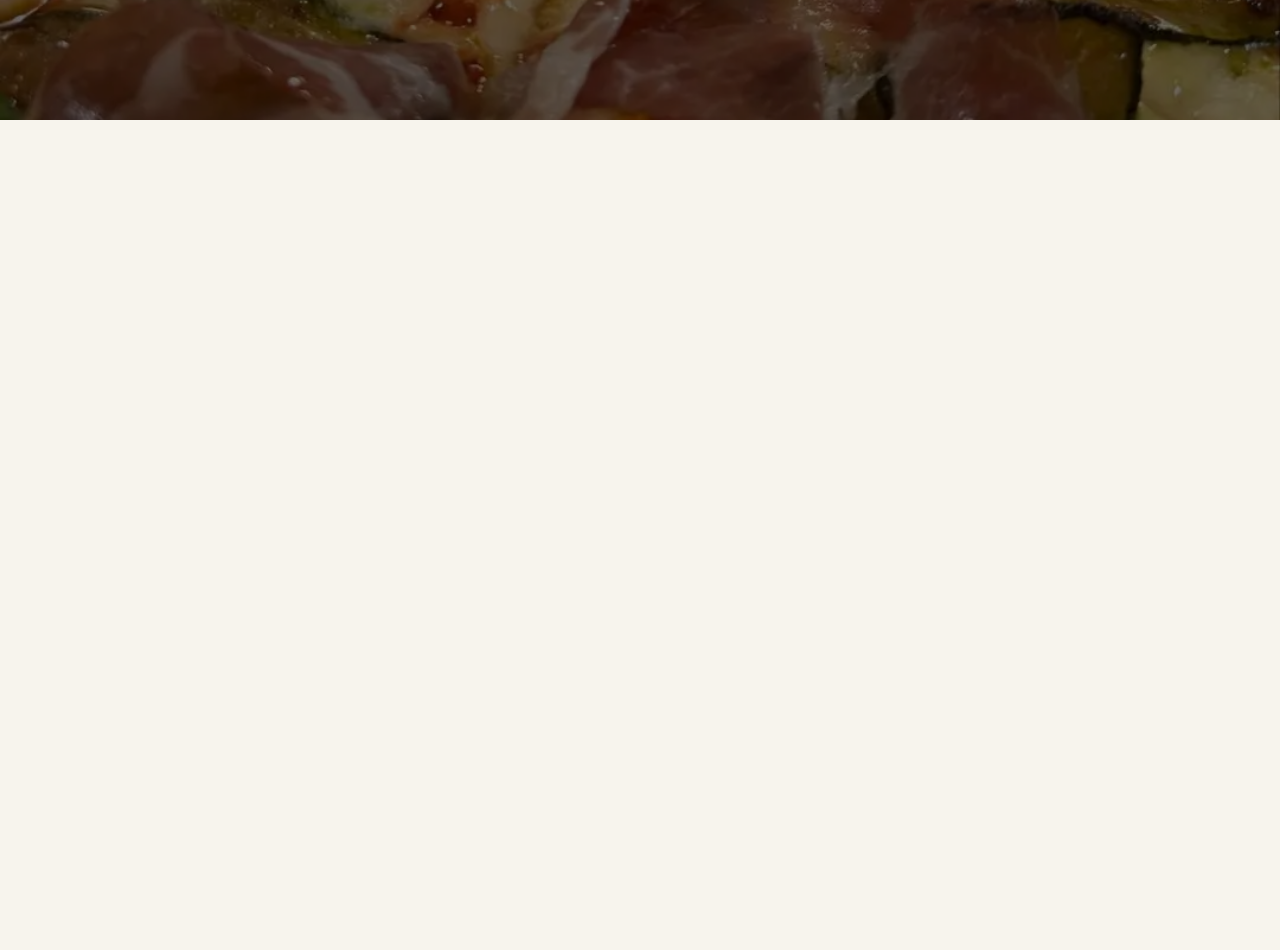
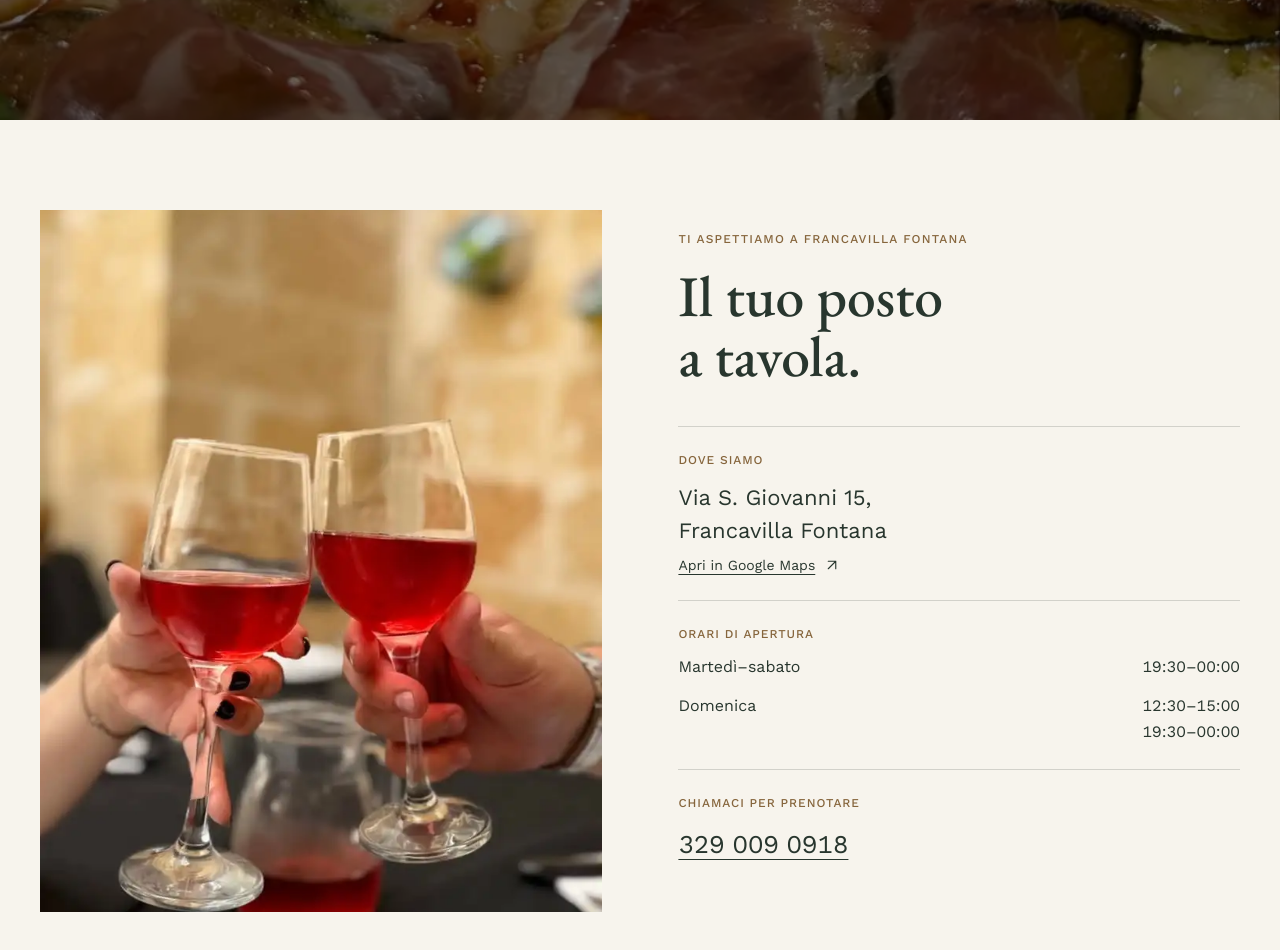
Before and after one commit to FrancescoPalasciano/richardus, a Next.js app: page / in a window 1280 px wide. Shown: the part 680-1630 px from the top of the page. Before the commit the page ends 800 px from the top, so only its background shows below. Built offline with nearby package versions, Linux system fonts and the light colour scheme.

Commit message:
feat: add location and opening hours to homepage

```diff
--- a/src/app/page.tsx
+++ b/src/app/page.tsx
@@ -1,5 +1,6 @@
 import type { Metadata } from "next";
 import PageHero from "@/components/PageHero";
+import VisitSection from "@/components/VisitSection";
 import styles from "@/components/PageHero.module.css";
 
 export const metadata: Metadata = {
@@ -18,7 +19,7 @@ export default function Home() {
       <PageHero
         title="Richardus"
         eyebrow="Pasta · Brace · Pizza"
-        description="Nel cuore della Puglia, il piacere di ritrovarsi a tavola."
+        description="La nostra gemma nel cuore di Francavilla"
         fullHeight
       >
         <div className={styles.actions}>
@@ -67,6 +68,7 @@ export default function Home() {
           </a>
         </div>
       </PageHero>
+      <VisitSection telefono={telefono} />
     </main>
   );
 }
--- a/src/components/PageHero.module.css
+++ b/src/components/PageHero.module.css
@@ -1,7 +1,7 @@
 .hero {
   --hero-ink: #fff;
-  --hero-button: #e3c49d;
-  --hero-button-ink: #191712;
+  --hero-button: #244338;
+  --hero-button-ink: #fff;
   position: relative;
   isolation: isolate;
   display: flex;
@@ -108,12 +108,12 @@
 
 @media (hover: hover) {
   .cta:hover {
-    background: #f0d9bb;
+    background: #325a4c;
   }
 
   .cta[data-secondary="true"]:hover {
     background: var(--hero-ink);
-    color: var(--hero-button-ink);
+    color: #191712;
   }
 }
 
--- /dev/null
+++ b/src/components/VisitSection.module.css
@@ -0,0 +1,142 @@
+.section {
+  display: grid;
+  align-items: center;
+  gap: 3rem;
+  width: min(100%, 80rem);
+  margin-inline: auto;
+  padding: clamp(4rem, 7vw, 7rem) 1.5rem;
+  scroll-margin-top: 7rem;
+}
+
+.content {
+  min-width: 0;
+}
+
+.eyebrow {
+  color: var(--accent);
+  font-size: 0.75rem;
+  font-weight: 500;
+  line-height: 1.6;
+  letter-spacing: 0.1em;
+  text-transform: uppercase;
+}
+
+.title {
+  max-width: 12ch;
+  margin-top: 1rem;
+  font-size: clamp(2.75rem, 4.5vw, 4.5rem);
+  line-height: 1.05;
+  text-wrap: balance;
+}
+
+.details {
+  margin-top: 2.5rem;
+}
+
+.detail {
+  padding-block: 1.5rem;
+  border-top: 1px solid rgb(40 54 46 / 18%);
+}
+
+.detail > dt {
+  margin-bottom: 0.625rem;
+  color: var(--accent);
+  font-size: 0.75rem;
+  font-weight: 500;
+  letter-spacing: 0.08em;
+  text-transform: uppercase;
+}
+
+.address {
+  font-style: normal;
+}
+
+.addressLink {
+  display: inline-flex;
+  flex-direction: column;
+  gap: 0.5rem;
+  min-height: 44px;
+  font-size: clamp(1.125rem, 1.8vw, 1.375rem);
+  line-height: 1.5;
+}
+
+.mapLabel {
+  display: inline-flex;
+  align-items: center;
+  gap: 0.5rem;
+  font-size: 0.875rem;
+  text-decoration: underline;
+  text-underline-offset: 4px;
+}
+
+.hours {
+  display: grid;
+  gap: 0.875rem;
+  font-size: 1rem;
+}
+
+.hours > div {
+  display: flex;
+  flex-wrap: wrap;
+  justify-content: space-between;
+  gap: 0.25rem 1rem;
+}
+
+.hours dd {
+  display: flex;
+  flex-direction: column;
+  font-variant-numeric: tabular-nums;
+}
+
+.phone {
+  display: inline-flex;
+  align-items: center;
+  min-height: 44px;
+  font-size: clamp(1.375rem, 2vw, 1.75rem);
+  font-variant-numeric: tabular-nums;
+  text-decoration: underline;
+  text-decoration-thickness: 1px;
+  text-underline-offset: 6px;
+}
+
+.section a:focus-visible {
+  outline: 2px solid var(--foreground);
+  outline-offset: 5px;
+}
+
+.picture {
+  position: relative;
+  width: 100%;
+  aspect-ratio: 4 / 5;
+  overflow: hidden;
+  background: #ded6c8;
+}
+
+.photo {
+  object-fit: cover;
+  object-position: 50% 58%;
+}
+
+@media (hover: hover) {
+  .section a:hover {
+    color: var(--accent);
+  }
+}
+
+@media (min-width: 768px) {
+  .section {
+    grid-template-columns: 1fr 1fr;
+    gap: clamp(2.5rem, 6vw, 6rem);
+    padding-inline: 2.5rem;
+  }
+
+  .picture {
+    grid-column: 1;
+    grid-row: 1;
+  }
+
+  .content {
+    grid-column: 2;
+    grid-row: 1;
+  }
+}
--- /dev/null
+++ b/src/components/VisitSection.tsx
@@ -0,0 +1,106 @@
+import Image from "next/image";
+import winePhoto from "@/app/images/vino.webp";
+import styles from "./VisitSection.module.css";
+
+const mapsUrl =
+  "https://maps.google.com/?q=Via+San+Giovanni+15,+Francavilla+Fontana,+BR";
+
+export default function VisitSection({ telefono }: { telefono: string }) {
+  return (
+    <section
+      id="contatti"
+      aria-labelledby="visit-title"
+      className={styles.section}
+    >
+      <div className={styles.content}>
+        <p className={styles.eyebrow}>Ti aspettiamo a Francavilla Fontana</p>
+        <h2 id="visit-title" className={styles.title}>
+          Il tuo posto a tavola.
+        </h2>
+        <dl className={styles.details}>
+          <div className={styles.detail}>
+            <dt>Dove siamo</dt>
+            <dd>
+              <address className={styles.address}>
+                <a
+                  href={mapsUrl}
+                  target="_blank"
+                  rel="noopener noreferrer"
+                  className={styles.addressLink}
+                >
+                  <span>
+                    Via S. Giovanni 15,
+                    <br />
+                    Francavilla Fontana
+                  </span>
+                  <span className={styles.mapLabel}>
+                    Apri in Google Maps
+                    <svg
+                      width="18"
+                      height="18"
+                      viewBox="0 0 24 24"
+                      fill="none"
+                      stroke="currentColor"
+                      strokeWidth="1.5"
+                      strokeLinecap="round"
+                      strokeLinejoin="round"
+                      aria-hidden="true"
+                    >
+                      <path d="M7 17 17 7M7 7h10v10" />
+                    </svg>
+                  </span>
+                </a>
+              </address>
+            </dd>
+          </div>
+          <div className={styles.detail}>
+            <dt>Orari di apertura</dt>
+            <dd>
+              <dl className={styles.hours}>
+                <div>
+                  <dt>Martedì–sabato</dt>
+                  <dd>
+                    <span>
+                      <time dateTime="19:30">19:30</time>–
+                      <time dateTime="00:00">00:00</time>
+                    </span>
+                  </dd>
+                </div>
+                <div>
+                  <dt>Domenica</dt>
+                  <dd>
+                    <span>
+                      <time dateTime="12:30">12:30</time>–
+                      <time dateTime="15:00">15:00</time>
+                    </span>
+                    <span>
+                      <time dateTime="19:30">19:30</time>–
+                      <time dateTime="00:00">00:00</time>
+                    </span>
+                  </dd>
+                </div>
+              </dl>
+            </dd>
+          </div>
+          <div className={styles.detail}>
+            <dt>Chiamaci per prenotare</dt>
+            <dd>
+              <a href={`tel:${telefono}`} className={styles.phone}>
+                329 009 0918
+              </a>
+            </dd>
+          </div>
+        </dl>
+      </div>
+      <div className={styles.picture}>
+        <Image
+          src={winePhoto}
+          alt="Un brindisi con due calici di vino rosato da Richardus"
+          fill
+          sizes="(min-width: 1280px) 560px, (min-width: 768px) 46vw, 100vw"
+          className={styles.photo}
+        />
+      </div>
+    </section>
+  );
+}
```
Also changed, not shown: src/app/images/vino.webp (added).
